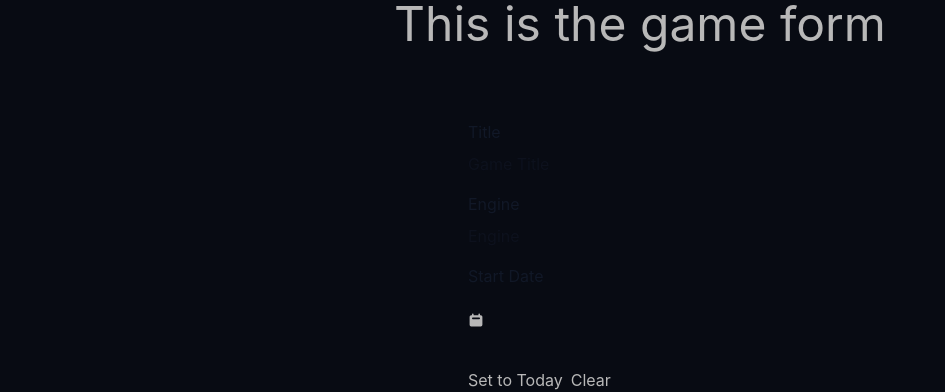
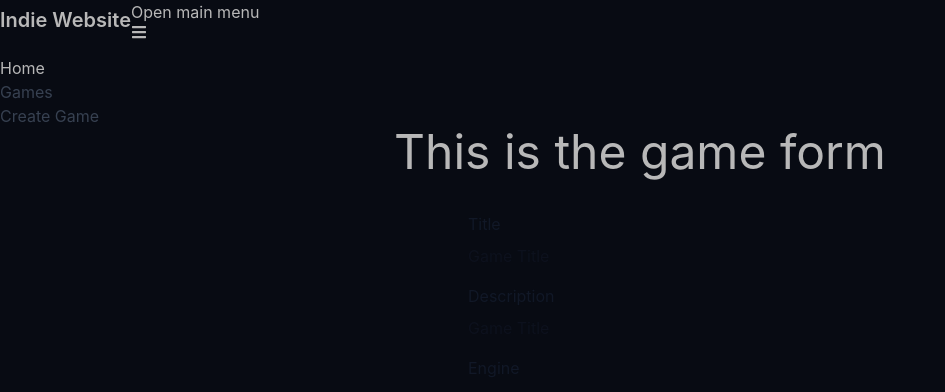
Before and after one commit to Yemi7/indie-website-client, a React (Vite) app: page /game-form in a window 1280 px wide. Shown: the top 392 px of the page, without its empty margins (0-945 px from the left). Built offline with nearby package versions, Linux system fonts and the light colour scheme; no server answers.

Commit message:
feat: Implemented comments on view posts. Added recent game list and post list to home page

```diff
--- /dev/null
+++ b/components/MyNavbar.jsx
@@ -0,0 +1,24 @@
+import { Navbar, NavbarBrand, NavbarCollapse, NavbarLink, NavbarToggle } from "flowbite-react";
+import { Link } from "react-router-dom";
+
+function MyNavbar() {
+    return (
+        <Navbar fluid rounded>
+            <NavbarBrand as={Link} to="/">
+                <span className="self-center whitespace-nowrap text-xl font-semibold dark:text-white">Indie Website</span>
+            </NavbarBrand>
+            <NavbarToggle />
+            <NavbarCollapse>
+                <NavbarLink as={Link} to="/" active>
+                    Home
+                </NavbarLink>
+                <NavbarLink as={Link} to="/game-list" >
+                    Games
+                </NavbarLink>
+                <NavbarLink as={Link} to="/game-form" >Create Game</NavbarLink>
+                {/* conditional render pfp with option to update it */}
+            </NavbarCollapse>
+        </Navbar>
+    )
+}
+export default MyNavbar
--- a/pages/GameDetails.jsx
+++ b/pages/GameDetails.jsx
@@ -1,7 +1,7 @@
 import { useEffect, useState } from "react"
 import service from "../services/service.config"
-import { Carousel } from "flowbite-react"
-import { Route, Routes, useParams } from "react-router-dom"
+import { Button, Carousel } from "flowbite-react"
+import { Route, Routes, useNavigate, useParams } from "react-router-dom"
 
 function GameDetails() {
 
@@ -11,6 +11,8 @@ function GameDetails() {
     const [posts, setPosts] = useState([])
     const [loading, setLoading] = useState(true)
     const [loadingPost, setLoadingPost] = useState(true)
+
+    const navigate = useNavigate();
 
     useEffect(() => {
         getGameDetails()
@@ -57,9 +59,9 @@ function GameDetails() {
                             return (
                                 <div className="relative h-full">
                                     <img key={i}
-                                    src={image}
-                                    className="object-cover w-full h-full"
-                                />
+                                        src={image}
+                                        className="object-cover w-full h-full"
+                                    />
                                 </div>
 
                             )
@@ -67,20 +69,9 @@ function GameDetails() {
                     }
                 </Carousel>
             </div>
-            <div className="max-w-md mx-auto mt-10" >
-                {game.images.map((image, i) => {
-                    return (
-                        <img
-                            key={i}
-                            src={image}
-                            className="object-cover w-full h-full"
-                        />
-
-                    )
-                })}
-            </div>
             <div className="game-details mb-20">
                 <h2>{game.title}</h2>
+                <p>{game.description}</p>
                 {/* implement link to developer details using game.user.id */}
                 <p>{game.user.username}</p>
                 <p>{game.engine}</p>
@@ -93,6 +84,8 @@ function GameDetails() {
                         return (
                             <div className="post-item mb-5">
                                 <h2>{post.title}</h2>
+                                <Button onClick={() => { navigate(`/post/view-post/${post._id}`) }} >go to post</Button>
+                                {/* add conditional to send post owner to edit post, and others to view post */}
                                 {/* implement a post description in model */}
                             </div>
                         )
--- a/pages/GameForm.jsx
+++ b/pages/GameForm.jsx
@@ -13,11 +13,13 @@ function GameForm() {
     const [engine, setEngine] = useState("")
     const [coverUrl, setCoverUrl] = useState(null)
     const [imageUrls, setImageUrls] = useState([])
+    const [description, setDescription] = useState("")
     const [uploading, setUploading] = useState(false)
     const [uploadingMany, setUploadingMany] = useState(false)
 
     const handleTitleChange = (e) => setTitle(e.target.value)
     const handleEngineChange = (e) => setEngine(e.target.value)
+    const handleDescriptionChange = (e) => setDescription(e.target.value)
     const handleStartDateChange = (date) => setStartDate(date)
     const handleExpectedReleaseChange = (date) => setExpectedRelease(date)
     // const handleCoverChange = (e) => setCover(e.target.value)
@@ -60,6 +62,7 @@ function GameForm() {
             startDate,
             expectedRelease,
             engine,
+            description,
             cover: coverUrl,
             images: imageUrls,
         }
@@ -139,6 +142,20 @@ function GameForm() {
                             placeholder="Game Title"
                             value={title}
                             onChange={handleTitleChange}
+                            required
+
+                        />
+                    </div>
+                    <div>
+                        <div className="mb-2 block ">
+                            <Label htmlFor="description">Description</Label>
+                        </div>
+                        <TextInput
+                            id="description"
+                            type="text"
+                            placeholder="Game Title"
+                            value={description}
+                            onChange={handleDescriptionChange}
                             required
 
                         />
--- a/pages/Home.jsx
+++ b/pages/Home.jsx
@@ -1,6 +1,67 @@
+import { useEffect, useState } from "react"
+import service from "../services/service.config"
+
 function Home() {
+
+    const [games, setGames] = useState([])
+    const [posts, setPosts] = useState([])
+
+    useEffect(() => {
+        getGames()
+        getPosts()
+    }, [])
+
+    const getGames = async () => {
+        try {
+            const response = await service.get("/home/games")
+
+            const data = response.data
+            setGames(response.data)
+        } catch (error) {
+            console.log(error)
+        }
+    }
+
+    const getPosts = async () => {
+        try {
+            const response = await service.get("/home/posts")
+            console.log(response.data);
+            const data = response.data
+            setPosts(data)
+        } catch (error) {
+            console.log(error);
+        }
+    }
+
     return (
-        <h1>this is the home page</h1>
+        <div>
+            <h1>this is the home page</h1>
+            <div className="games mb-10">
+                {
+                    games.map((game) => {
+                        return (
+                            <div className="game-item" key={game._id}>
+                                <h1>{game.title}</h1>
+                                <p>{game.user.username}</p>
+                            </div>
+                        )
+                    })
+                }
+            </div>
+            <div className="posts">
+                {
+                    posts.map((post) => {
+                        return (
+                            <div className="game-item" key={post._id}>
+                                <h1>{post.title}</h1>
+                                <p>{post.user.username}</p>
+                            </div>
+                        )
+                    })
+                }
+            </div>
+        </div>
+
     )
 }
 
--- a/pages/PostEditor.jsx
+++ b/pages/PostEditor.jsx
@@ -68,7 +68,11 @@ function PostEditor() {
             editorRef.current?.destroy();
             editorRef.current = null;
         };
+
     }, [post]);
+
+
+
 
     const handleSave = async () => {
         try {
--- a/pages/PostPage.jsx
+++ b/pages/PostPage.jsx
@@ -3,7 +3,8 @@ import EditorJS from "@editorjs/editorjs";
 import Header from "@editorjs/header";
 import ImageTool from "@editorjs/image";
 import service from "../services/service.config";
-import { useParams } from "react-router-dom";
+import { useNavigate, useParams } from "react-router-dom";
+import { Button } from "flowbite-react";
 
 
 function PostPage() {
@@ -15,6 +16,10 @@ function PostPage() {
     const editorRef = useRef(null);
     const [content, setContent] = useState(null);
     const [title, setTitle] = useState("")
+    const [comments, setComments] = useState([])
+    const [gameId, setGameId] = useState("")
+
+    const navigate = useNavigate()
 
     useEffect(() => {
         if (!post) return
@@ -25,8 +30,10 @@ function PostPage() {
             console.log(data);
             setTitle(data.title)
             setContent(data.content)
+            setGameId(data.game._id)
         };
         loadPost();
+        getComments()
     }, [post]);
 
     useEffect(() => {
@@ -61,24 +68,53 @@ function PostPage() {
                 },
             },
         });
+
         editorRef.current = editor;
         return () => {
-            editor.destroy();
+            if (editorRef.current?.destroy) {
+                editorRef.current.destroy();
+            }
+
             editorRef.current = null;
+
             if (holderRef.current) {
                 holderRef.current.innerHTML = "";
             }
         };
     }, [content]);
 
+    const getComments = async () => {
+        try {
+            const response = await service.get(`/comment/${post}/by-post`)
+            const data = response.data
+
+            setComments(data);
+        } catch (error) {
+            console.log(error)
+        }
+    }
 
 
     return (
         <div>
             <h1>{title}</h1>
             <div ref={holderRef} />
+            <div className="comments">
+                {
+                    comments.map((comment) => {
+                        return (
+                            <div className="comment-item" key={comment._id}>
+                                <h3>{comment.user.username}</h3>
+                                <p>{comment.description}</p>
+                            </div>
+                        )
+                    })
+                }
+            </div>
+            <Button onClick={() => (navigate(`/game-details/${gameId}`))}>Back</Button>
         </div>
         // add conditional button verified by specific user
+
     )
 }
 
--- a/src/App.jsx
+++ b/src/App.jsx
@@ -12,12 +12,14 @@ import GameForm from "../pages/GameForm"
 import { Route, Routes } from "react-router-dom"
 import PostEditor from "../pages/PostEditor"
 import PostPage from "../pages/PostPage"
+import MyNavbar from "../components/MyNavbar"
 
 
 function App() {
 
   return (
     <>
+      <MyNavbar />
       <Routes>
         <Route path="/" element={<Home />} />
         <Route path="/login" element={<Login />} />
```
